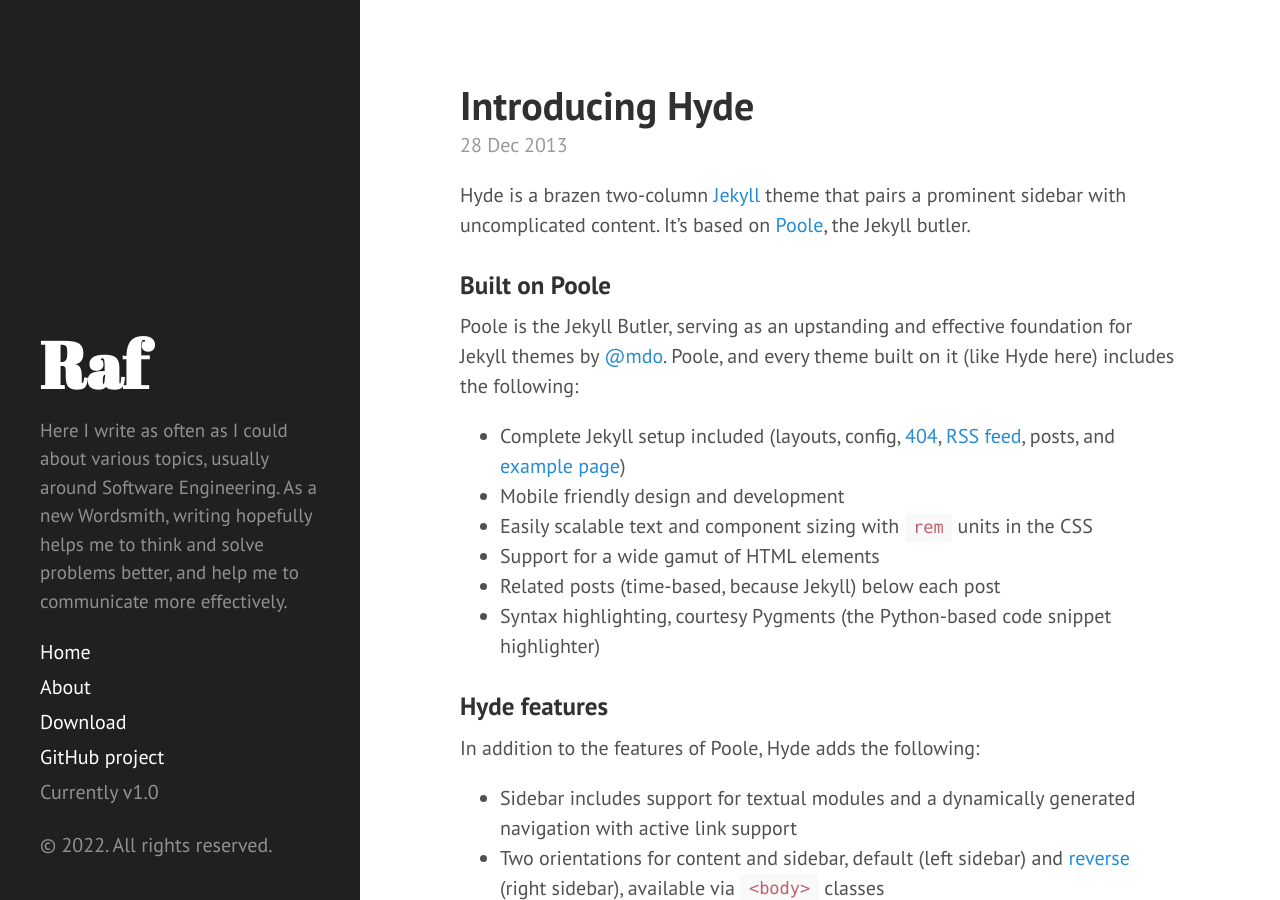
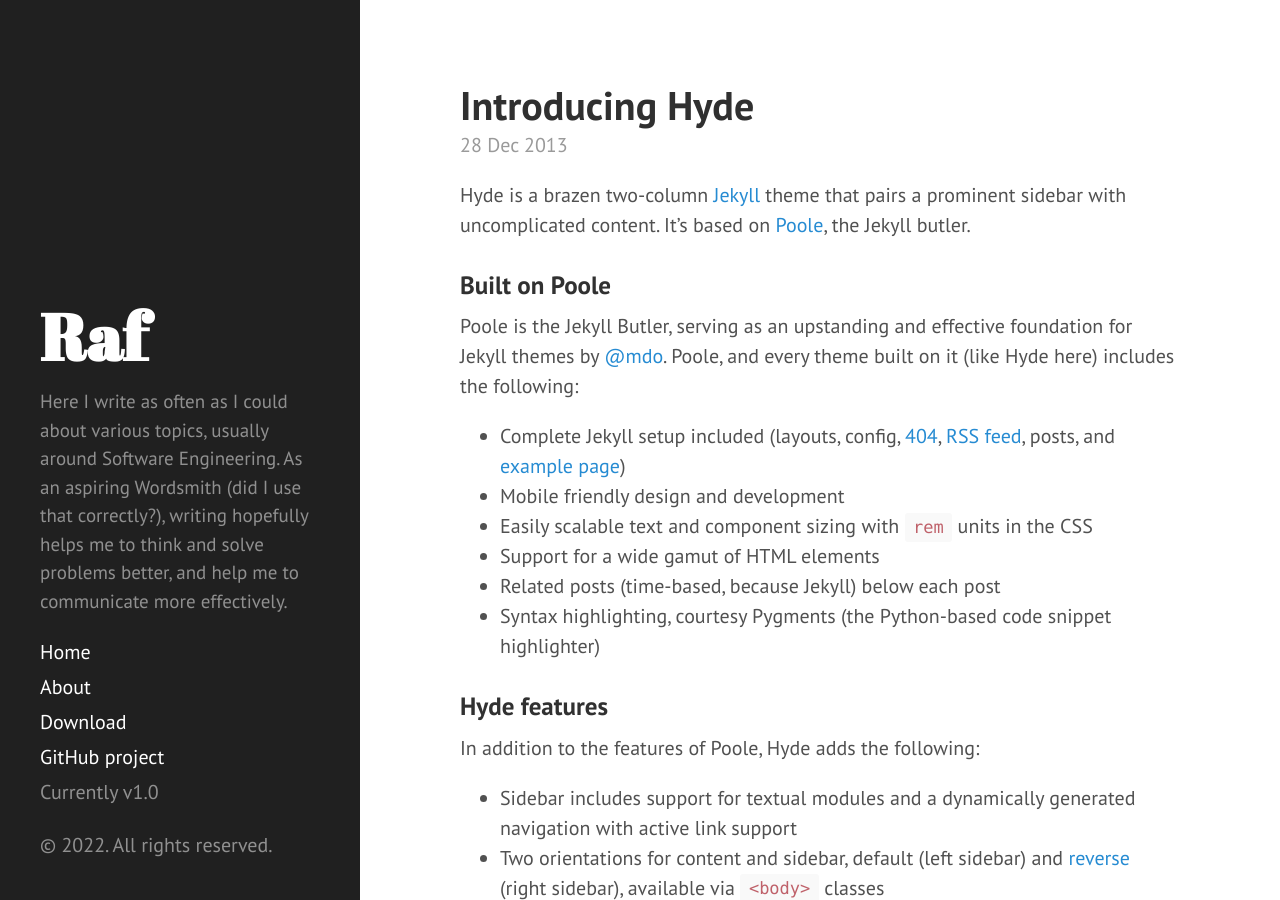
Before and after one commit to mrafsyam/mrafsyam.github.io, a Jekyll site: the page built from index.html, in a window 1280 px wide and 900 px high. Built offline with Jekyll 4.4.1, drawn with Linux system fonts in a browser that asks for light colours; Markdown is read by kramdown in place of the engine named in the settings; the list of posts is cut into pages by our own code.

Commit message:
Update _config.yml

```diff
--- a/_config.yml
+++ b/_config.yml
@@ -9,7 +9,7 @@
 title:            Raf
 tagline:          'Newb Software Engineer trying to pick up some slacks'
 description:      'Here I write as often as I could about various topics, usually around Software Engineering.
-                   As a new Wordsmith, writing hopefully helps me to think and solve problems better, and help me to communicate more effectively.'
+                   As an aspiring Wordsmith (did I use that correctly?), writing hopefully helps me to think and solve problems better, and help me to communicate more effectively.'
 url:              http://mrafsyam.github.io
 baseurl:          /
 
```
